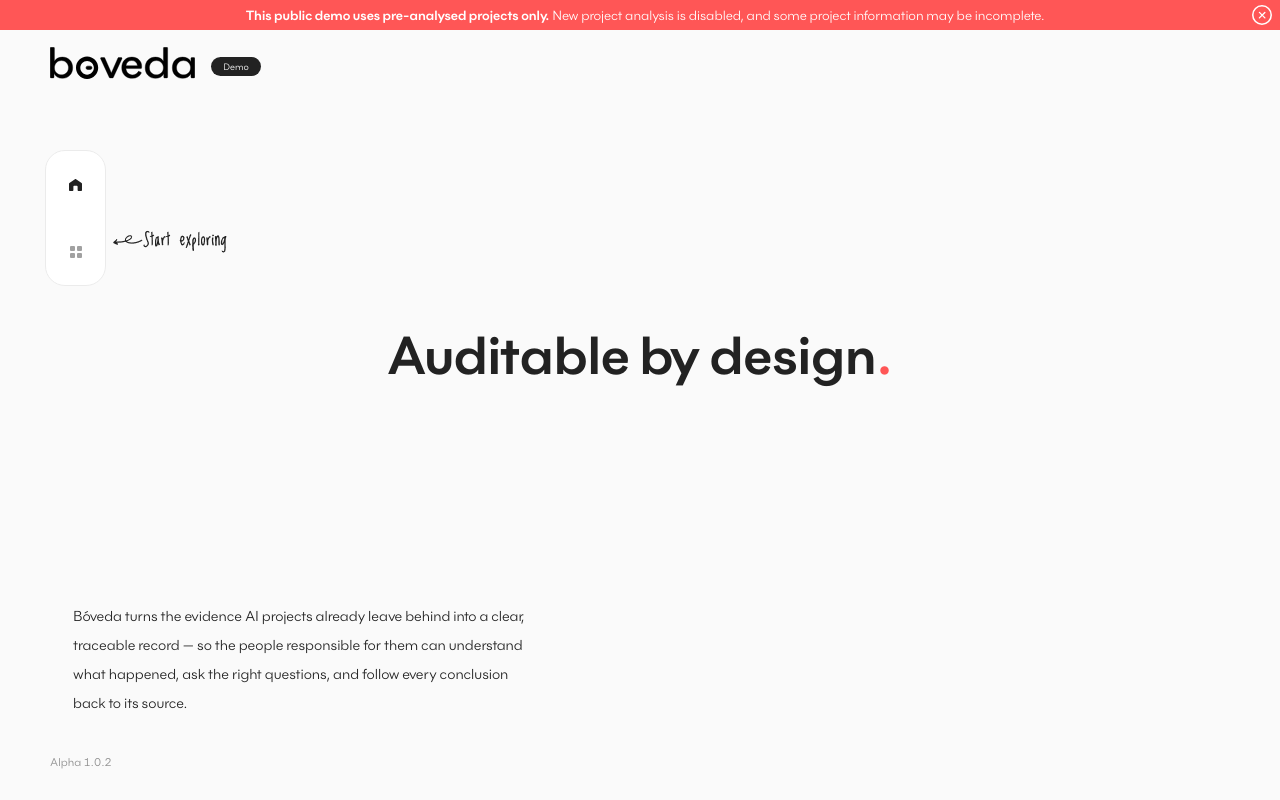
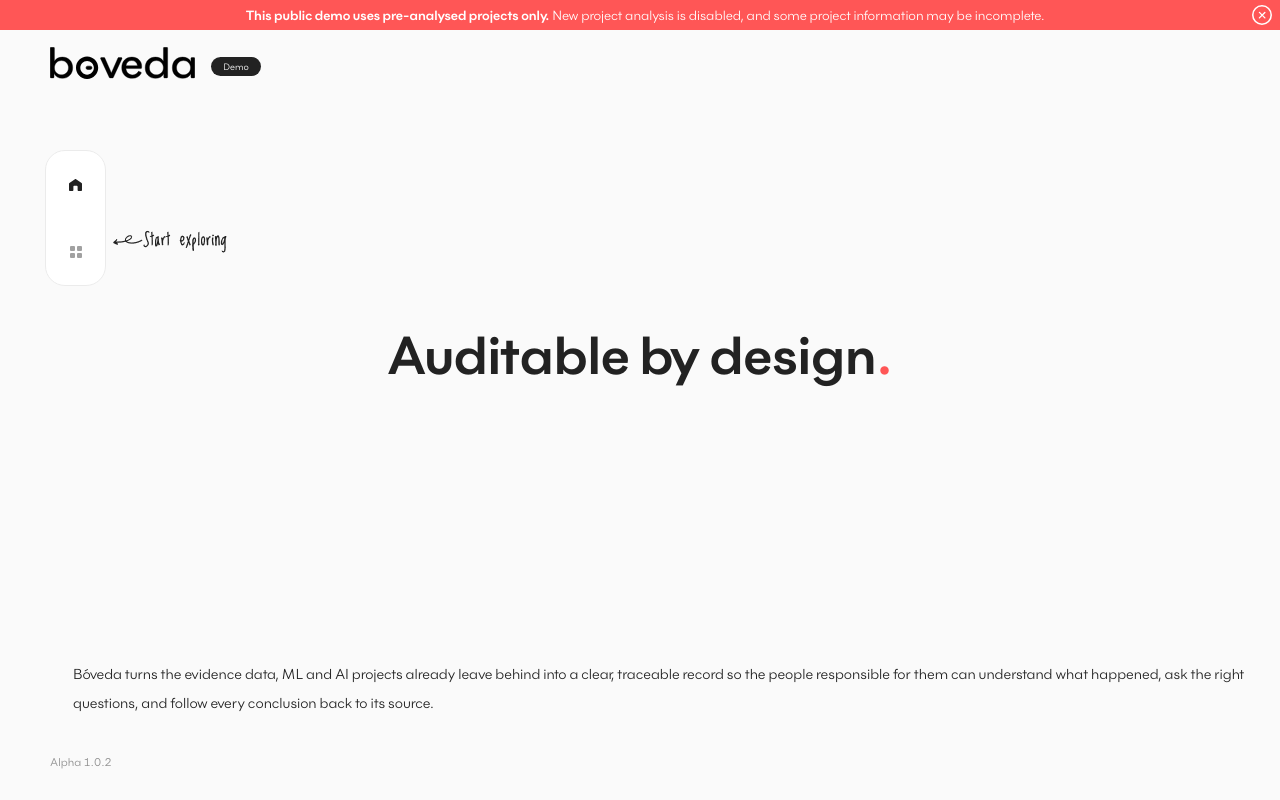
Before and after one commit to 100471551/boveda-public-demo, a React (Vite) app: page / in a window 1280 px wide. Built offline with nearby package versions, Linux system fonts and the light colour scheme.

Commit message:
Update Welcome introduction copy

```diff
--- a/src/main.jsx
+++ b/src/main.jsx
@@ -185,7 +185,7 @@ function WelcomeSurface() {
     </aside>
     <div className="public-brand"><Logo showVersion={false} showDemo /></div>
     <h1><span className="welcome-typewriter">Auditable by design<span className="welcome-typewriter__dot" aria-hidden="true">.</span></span></h1>
-    <p>Bóveda turns the evidence AI projects already leave behind into a clear,<br />traceable record — so the people responsible for them can understand<br />what happened, ask the right questions, and follow every conclusion<br />back to its source.</p>
+    <p>Bóveda turns the evidence data, ML and AI projects already leave behind into a clear, traceable record so the people responsible for them can understand what happened, ask the right questions, and follow every conclusion back to its source.</p>
     <span className="welcome-version">Alpha {applicationVersion}</span>
   </main>;
 }
```
Also changed, not shown: 1 other file (tests, documents, lock files or other folders).
